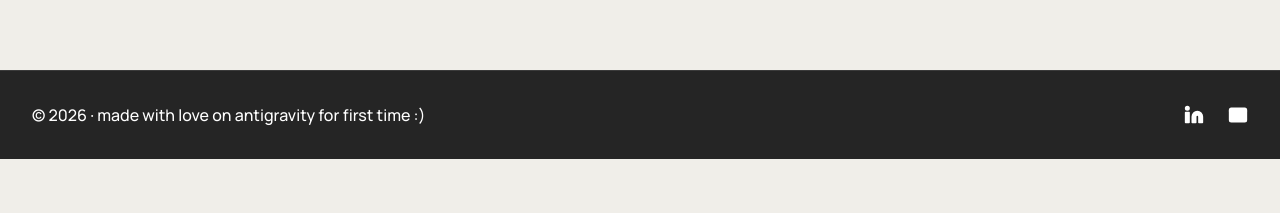
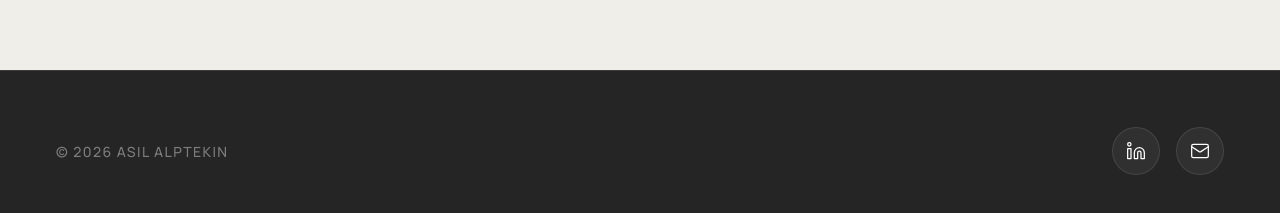
Before and after one commit to achso/asilalptekin.com, a Next.js app: page /work/route-planner in a window 1280 px wide. Shown: the part 9348-9561 px from the top of the page. Before the commit the page ends 9507 px from the top, so only its background shows below. Built offline with nearby package versions, Linux system fonts and the light colour scheme.

Commit message:
Final footer refinements: remove 'made with love', simplify copyright, and harmonize icon style

```diff
--- a/app/about/page.tsx
+++ b/app/about/page.tsx
@@ -1,9 +1,10 @@
 import { Navbar } from "@/components/Navbar";
 import Image from "next/image";
+import { Linkedin, Mail } from "lucide-react";
 
 export default function AboutPage() {
   return (
-    <div className="min-h-screen w-full bg-[#F4F4F0] text-zinc-950 font-sans selection:bg-black selection:text-white pb-32">
+    <div className="min-h-screen w-full bg-[#F4F4F0] text-zinc-950 font-sans selection:bg-black selection:text-white">
       <Navbar />
 
       {/* 1. HERO SECTION */}
@@ -232,6 +233,28 @@ export default function AboutPage() {
           </div>
       </section>
 
+      {/* FOOTER */}
+      <footer className="mt-20 px-8 py-10 w-full border-t border-black/5 flex flex-col sm:flex-row items-center justify-between text-xs text-muted-foreground font-medium uppercase tracking-wider">
+        <p>© 2026 Asil Alptekin</p>
+        <div className="flex gap-4 mt-4 sm:mt-0">
+          <a
+            href="https://www.linkedin.com/in/asil-alptekin/"
+            target="_blank"
+            rel="noopener noreferrer"
+            aria-label="LinkedIn"
+            className="flex items-center justify-center w-10 h-10 rounded-full bg-foreground text-background hover:bg-[#0c6747] transition-all duration-300 transform hover:scale-110 shadow-sm"
+          >
+            <Linkedin size={18} strokeWidth={2} />
+          </a>
+          <a
+            href="mailto:alptekin.contact@gmail.com"
+            aria-label="Email"
+            className="flex items-center justify-center w-10 h-10 rounded-full bg-foreground text-background hover:bg-[#0c6747] transition-all duration-300 transform hover:scale-110 shadow-sm"
+          >
+            <Mail size={18} strokeWidth={2} />
+          </a>
+        </div>
+      </footer>
     </div>
   );
 }
--- a/app/page.tsx
+++ b/app/page.tsx
@@ -114,15 +114,23 @@ export default function Home() {
       </main>
 
       <footer className="mt-20 px-8 py-8 w-full border-t border-border flex flex-col sm:flex-row items-center justify-between text-xs text-muted-foreground font-medium uppercase tracking-wider">
+        <p>© 2026 Asil Alptekin</p>
         <div className="flex gap-4 mt-4 sm:mt-0">
           <a
             href="https://www.linkedin.com/in/asil-alptekin/"
             target="_blank"
             rel="noopener noreferrer"
             aria-label="LinkedIn"
-            className="flex items-center justify-center w-8 h-8 rounded-full bg-foreground text-background hover:bg-[#0c6747] transition-all duration-300 transform hover:scale-110"
+            className="flex items-center justify-center w-10 h-10 rounded-full bg-foreground text-background hover:bg-[#0c6747] transition-all duration-300 transform hover:scale-110 shadow-sm"
           >
-            <Linkedin size={14} fill="currentColor" />
+            <Linkedin size={18} strokeWidth={2} />
+          </a>
+          <a
+            href="mailto:alptekin.contact@gmail.com"
+            aria-label="Email"
+            className="flex items-center justify-center w-10 h-10 rounded-full bg-foreground text-background hover:bg-[#0c6747] transition-all duration-300 transform hover:scale-110 shadow-sm"
+          >
+            <Mail size={18} strokeWidth={2} />
           </a>
         </div>
       </footer>
--- a/app/work/craftapp/page.tsx
+++ b/app/work/craftapp/page.tsx
@@ -829,27 +829,27 @@ export default function CraftAppCaseStudy() {
       </section>
 
       {/* ─── 21. FOOTER ─── */}
-      <footer className="w-full bg-[#252525] border-t border-white/10 p-8">
-        <div className="flex flex-col md:flex-row justify-between items-center gap-6">
-          <p className="font-sans font-medium text-[16px] text-white">
-            © 2026 · made with love on antigravity for first time :)
+      <footer className="w-full bg-[#252525] border-t border-white/10 p-10 md:p-14">
+        <div className="flex flex-col md:flex-row justify-between items-center gap-8">
+          <p className="font-sans font-medium text-[14px] text-white opacity-40 uppercase tracking-widest">
+            © 2026 Asil Alptekin
           </p>
-          <div className="flex items-center gap-6">
+          <div className="flex items-center gap-4">
             <a
               href="https://www.linkedin.com/in/asil-alptekin/"
               target="_blank"
               rel="noopener noreferrer"
-              className="text-white hover:text-white/70 transition-colors"
+              className="flex items-center justify-center w-12 h-12 rounded-full bg-white/5 text-white hover:bg-white/10 transition-all duration-300 transform hover:scale-110 border border-white/10"
               aria-label="LinkedIn"
             >
-              <Linkedin size={20} fill="currentColor" />
+              <Linkedin size={20} strokeWidth={1.5} />
             </a>
             <a
               href="mailto:alptekin.contact@gmail.com"
-              className="text-white hover:text-white/70 transition-colors"
+              className="flex items-center justify-center w-12 h-12 rounded-full bg-white/5 text-white hover:bg-white/10 transition-all duration-300 transform hover:scale-110 border border-white/10"
               aria-label="Email"
             >
-              <Mail size={20} fill="currentColor" />
+              <Mail size={20} strokeWidth={1.5} />
             </a>
           </div>
         </div>
--- a/app/work/route-planner/page.tsx
+++ b/app/work/route-planner/page.tsx
@@ -384,27 +384,27 @@ export default function RoutePlannerCaseStudy() {
       </section>
 
       {/* ─── FOOTER ─── */}
-      <footer className="w-full bg-[#252525] border-t border-white/10 p-8">
-        <div className="flex flex-col md:flex-row justify-between items-center gap-6">
-          <p className="font-sans font-medium text-[16px] text-white">
-            © 2026 · made with love on antigravity for first time :)
+      <footer className="w-full bg-[#252525] border-t border-white/10 p-10 md:p-14">
+        <div className="flex flex-col md:flex-row justify-between items-center gap-8">
+          <p className="font-sans font-medium text-[14px] text-white opacity-40 uppercase tracking-widest">
+            © 2026 Asil Alptekin
           </p>
-          <div className="flex items-center gap-6">
+          <div className="flex items-center gap-4">
             <a
               href="https://www.linkedin.com/in/asil-alptekin/"
               target="_blank"
               rel="noopener noreferrer"
-              className="text-white hover:text-white/70 transition-colors"
+              className="flex items-center justify-center w-12 h-12 rounded-full bg-white/5 text-white hover:bg-white/10 transition-all duration-300 transform hover:scale-110 border border-white/10"
               aria-label="LinkedIn"
             >
-              <Linkedin size={20} fill="currentColor" />
+              <Linkedin size={20} strokeWidth={1.5} />
             </a>
             <a
               href="mailto:alptekin.contact@gmail.com"
-              className="text-white hover:text-white/70 transition-colors"
+              className="flex items-center justify-center w-12 h-12 rounded-full bg-white/5 text-white hover:bg-white/10 transition-all duration-300 transform hover:scale-110 border border-white/10"
               aria-label="Email"
             >
-              <Mail size={20} fill="currentColor" />
+              <Mail size={20} strokeWidth={1.5} />
             </a>
           </div>
         </div>
```
